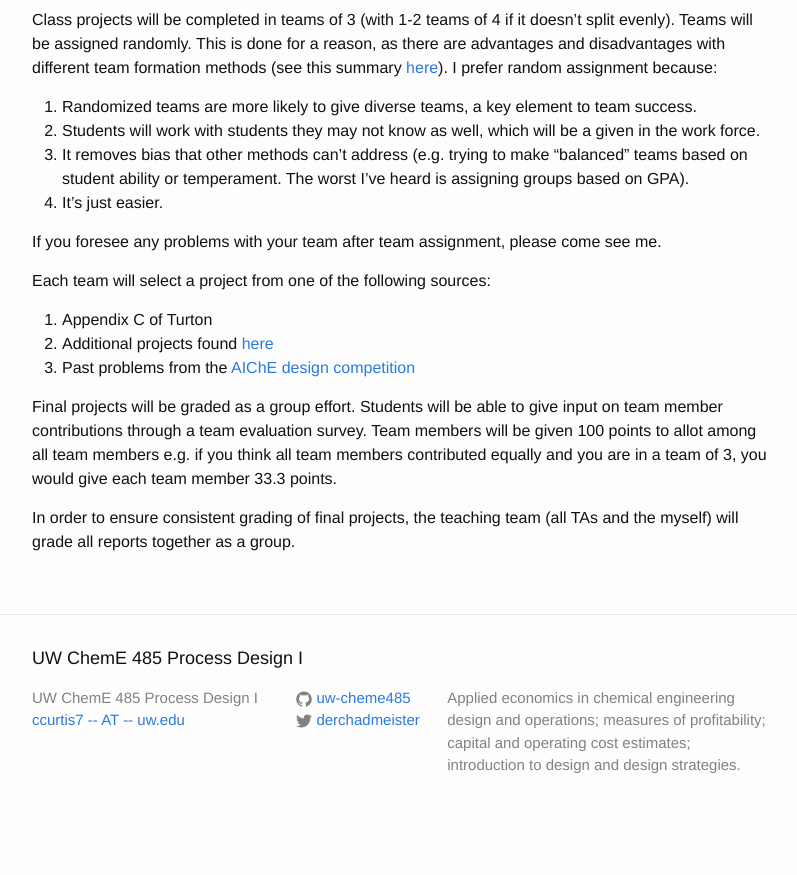
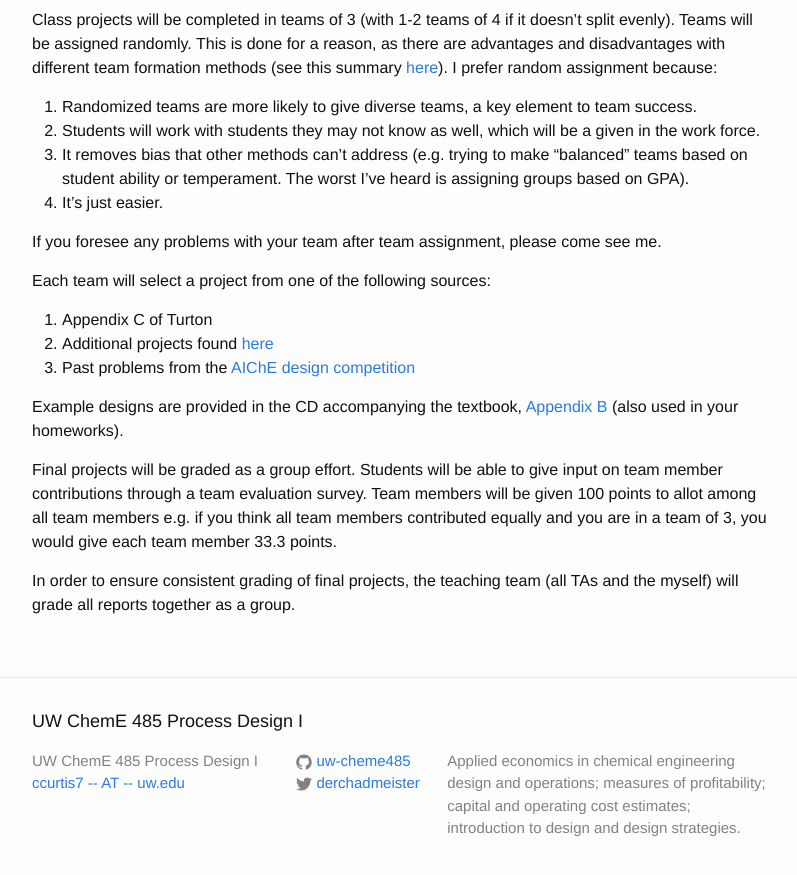
Before and after one commit to uw-cheme485/uw-cheme485.github.io, a Jekyll site: the page built from grading.md, in a window 1280 px wide and 900 px high, scrolled down 2241 px. Shown: the top 875 px of the window, without its empty margins (238-1035 px from the left). Built offline with Jekyll 4.4.1, drawn with Linux system fonts in a browser that asks for light colours; before the commit the page ends 3078 px from its top, so only the background shows below that.

Commit message:
Added appendix B to website.

```diff
--- a/grading.md
+++ b/grading.md
@@ -80,6 +80,8 @@ Each team will select a project from one of the following sources:
 2. Additional projects found [here](https://richardturton.faculty.wvu.edu/projects)
 3. Past problems from the [AIChE design competition](https://www.aiche.org/community/students/student-design-competition/past-problems)
 
+Example designs are provided in the CD accompanying the textbook, [Appendix B](https://github.com/uw-cheme485/uw-cheme485.github.io/raw/master/lectures/example_designs.pdf) (also used in your homeworks).
+
 Final projects will be graded as a group effort. Students will be able to give input on team member contributions through a team evaluation survey. Team members will be given 100 points to allot among all team members e.g. if you think all team members contributed equally and you are in a team of 3, you would give each team member 33.3 points.
 
 In order to ensure consistent grading of final projects, the teaching team (all TAs and the myself) will grade all reports together as a group.
```
Also changed, not shown: 1 other file.
